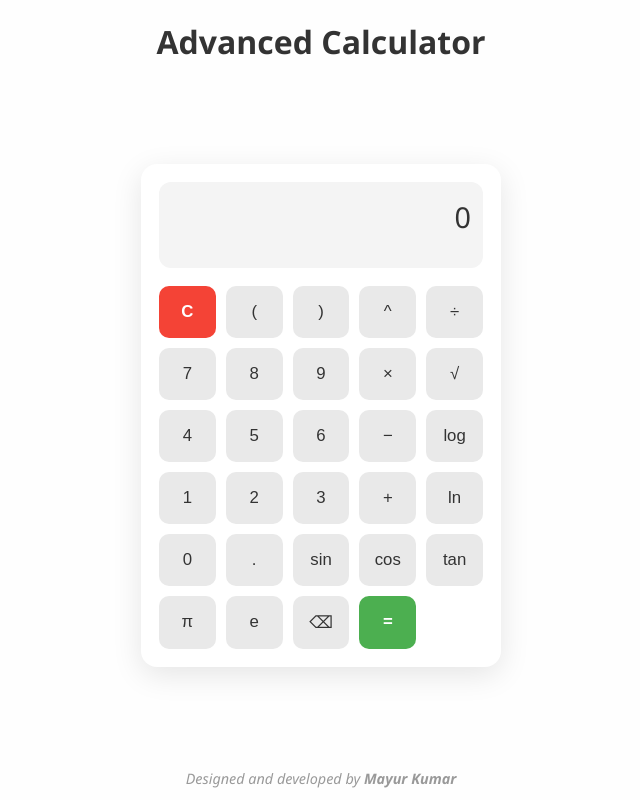
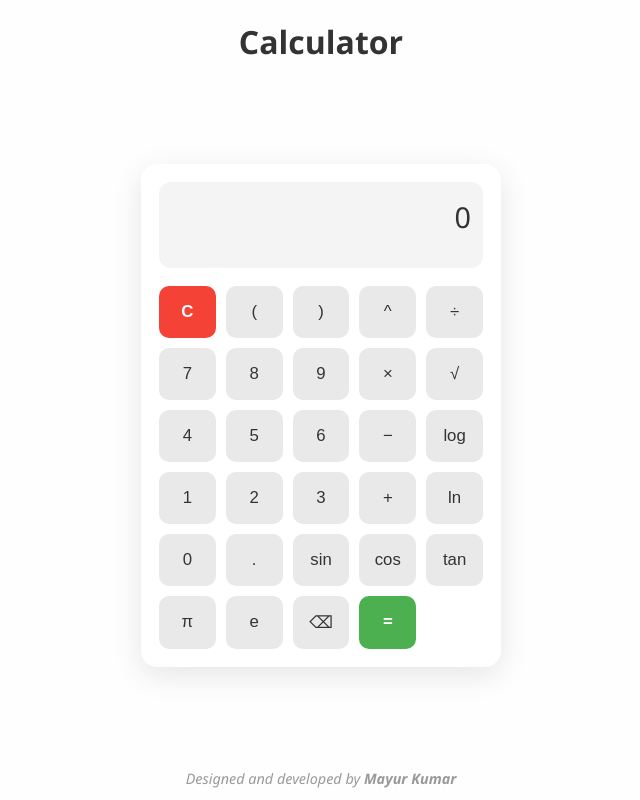
Before and after one commit to Mayur1Kumar/calculator, a plain HTML site: page index.html in a window 1280 px wide. Shown: the whole page, without its empty margins (319-959 px from the left). Drawn offline with nearby package versions, Linux system fonts and the light colour scheme.

Commit message:
index.html

```diff
--- a/index.html
+++ b/index.html
@@ -3,7 +3,7 @@
 <head>
   <meta charset="UTF-8" />
   <meta name="viewport" content="width=device-width, initial-scale=1.0, maximum-scale=1.0, user-scalable=no" />
-  <title>Advanced Calculator</title>
+  <title>Calculator</title>
   <script src="https://cdn.jsdelivr.net/npm/mathjs@11.11.0/lib/browser/math.min.js"></script>
   <style>
     html, body {
@@ -224,7 +224,7 @@
 
   <!-- Loading Screen -->
   <div id="loader">
-    <h1>Advanced Calculator</h1>
+    <h1>Calculator</h1>
     <div class="loading-bar-container">
       <div class="loading-bar"></div>
     </div>
@@ -233,7 +233,7 @@
 
   <!-- Main Calculator -->
   <header>
-    <h1>Advanced Calculator</h1>
+    <h1>Calculator</h1>
   </header>
 
   <div class="calculator-container">
```
